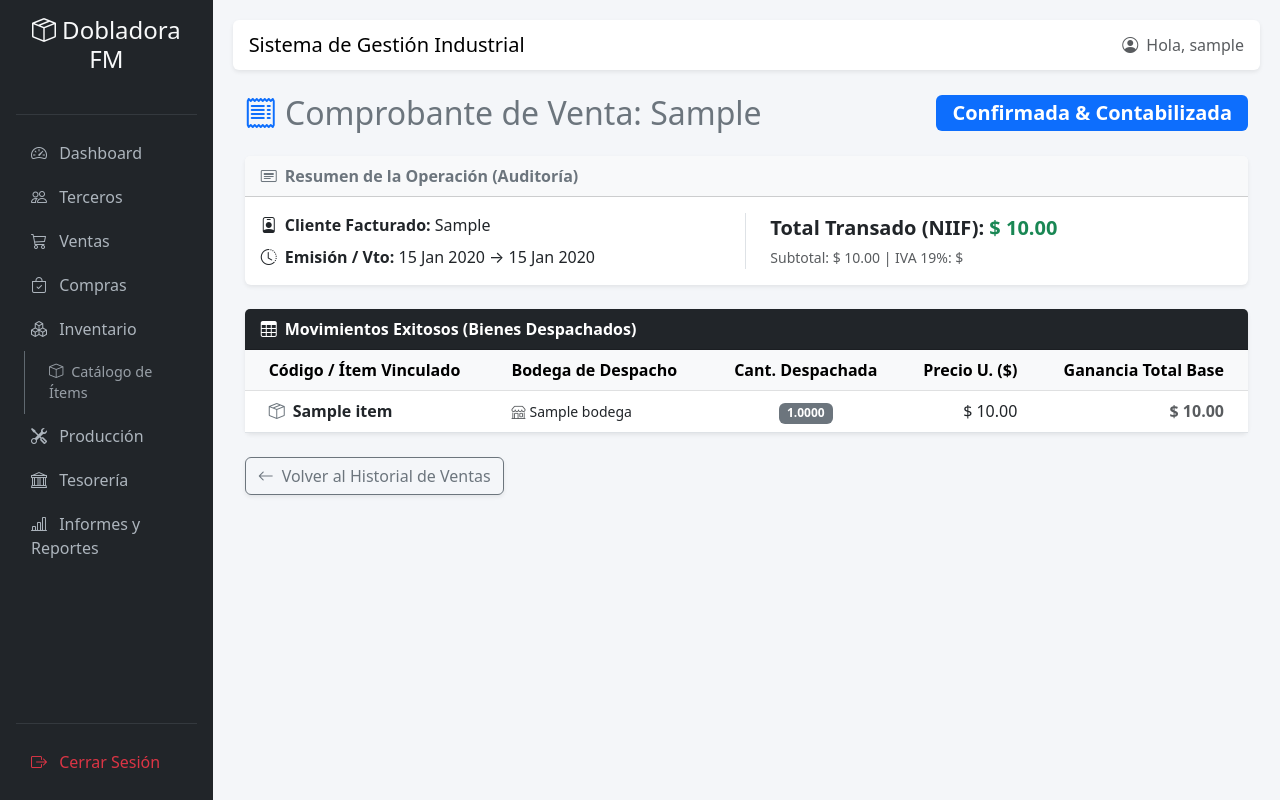
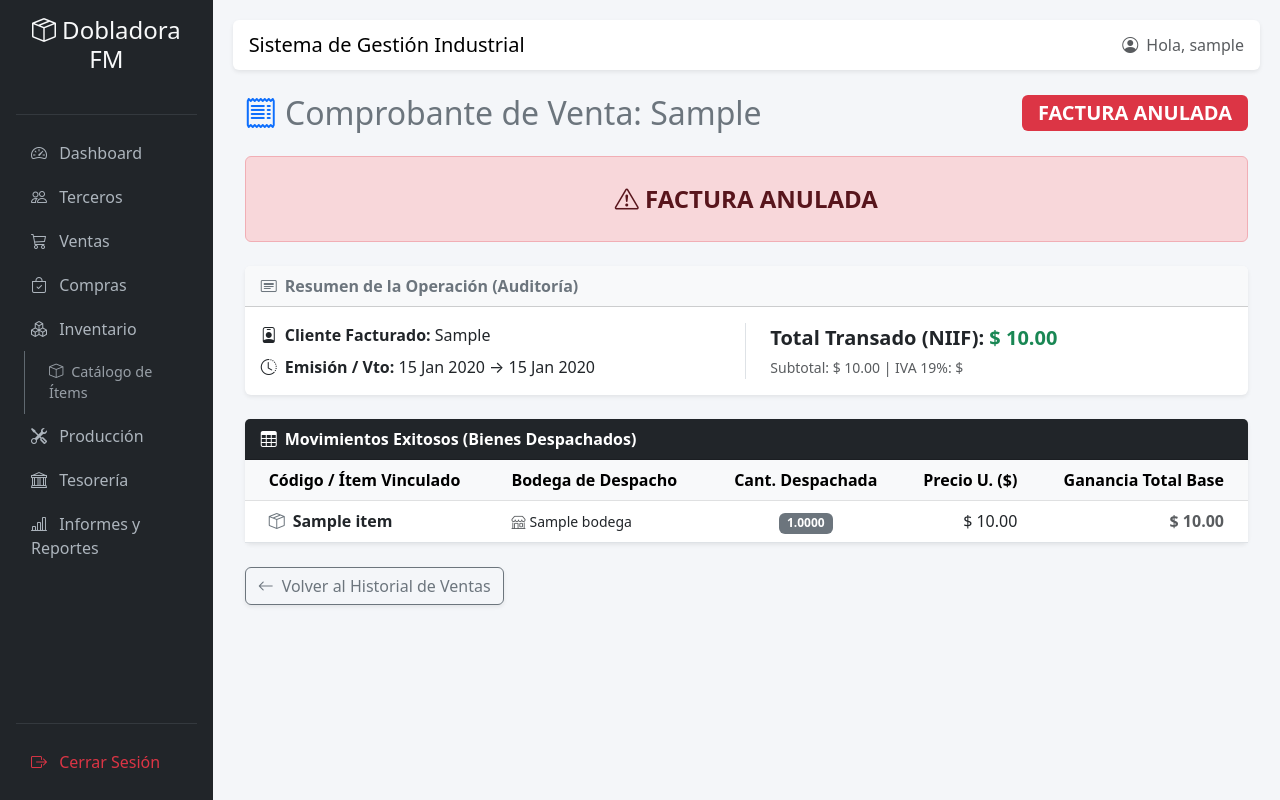
Before and after one commit to dobladora-fm-erp/core-erp, a Django app: page /ventas/1/ in a window 1280 px wide. Run offline with Django 5.2, Linux system fonts and the light colour scheme; a user stored in the database is signed in; tables that the repository leaves empty hold one stand-in row (values such as "Sample post"); some libraries are stand-ins or nearby versions.

Commit message:
Implemente un módulo de ventas con lógica para la creación de facturas, la deducción de existencias de inventario y la cancelación.

```diff
--- a/app/templates/ventas/detalle_venta.html
+++ b/app/templates/ventas/detalle_venta.html
@@ -5,10 +5,25 @@
         <h2 class="text-secondary m-0">
             <i class="bi bi-receipt text-primary"></i> Comprobante de Venta: {% if factura.numero_factura %}{{ factura.numero_factura }}{% else %}S/N{% endif %}
         </h2>
-        <span class="badge bg-primary fs-5 px-3 py-2">
-            Confirmada & Contabilizada
-        </span>
+        <div>
+            {% if factura.anulada %}
+            <span class="badge bg-danger fs-5 px-3 py-2">
+                FACTURA ANULADA
+            </span>
+            {% else %}
+            <span class="badge bg-primary fs-5 px-3 py-2 me-2">
+                Confirmada & Contabilizada
+            </span>
+            <button class="btn btn-danger" data-bs-toggle="modal" data-bs-target="#anularModal"><i class="bi bi-x-octagon"></i> Anular Factura</button>
+            {% endif %}
+        </div>
     </div>
+
+    {% if factura.anulada %}
+    <div class="alert alert-danger text-center fs-4 fw-bold py-4 mb-4">
+        <i class="bi bi-exclamation-triangle"></i> FACTURA ANULADA
+    </div>
+    {% endif %}
 
     <div class="card shadow-sm border-0 mb-4">
         <div class="card-header bg-light fw-bold text-secondary">
@@ -69,5 +84,28 @@
         <a href="{% url 'ventas_lista' %}" class="btn btn-outline-secondary shadow-sm"><i
                 class="bi bi-arrow-left me-2"></i>Volver al Historial de Ventas</a>
     </div>
+    <!-- Modal Anular -->
+    {% if not factura.anulada %}
+    <div class="modal fade" id="anularModal" tabindex="-1" aria-hidden="true">
+        <div class="modal-dialog">
+            <div class="modal-content">
+                <form method="POST" action="{% url 'venta_anular' factura.id %}">
+                    {% csrf_token %}
+                    <div class="modal-header bg-danger text-white">
+                        <h5 class="modal-title"><i class="bi bi-exclamation-triangle"></i> Anular Factura</h5>
+                        <button type="button" class="btn-close btn-close-white" data-bs-dismiss="modal" aria-label="Close"></button>
+                    </div>
+                    <div class="modal-body fs-5">
+                        Esta acción devolverá el stock a la bodega y cancelará la deuda. ¿Está completamente seguro?
+                    </div>
+                    <div class="modal-footer">
+                        <button type="button" class="btn btn-secondary" data-bs-dismiss="modal">Cancelar</button>
+                        <button type="submit" class="btn btn-danger">Sí, Anular Venta</button>
+                    </div>
+                </form>
+            </div>
+        </div>
+    </div>
+    {% endif %}
 </div>
 {% endblock %}
--- a/app/ventas/models.py
+++ b/app/ventas/models.py
@@ -15,6 +15,7 @@ class FacturaVenta(models.Model):
     ESTADO_CHOICES = [('Borrador', 'Borrador'), ('Confirmada', 'Confirmada'), ('Anulada', 'Anulada')]
     estado = models.CharField(max_length=20, choices=ESTADO_CHOICES, default='Borrador')
     procesada = models.BooleanField(default=False, editable=False)
+    anulada = models.BooleanField(default=False)
 
     def __str__(self):
         return f"Factura {self.numero_factura} - {self.cliente}"
--- a/app/ventas/urls.py
+++ b/app/ventas/urls.py
@@ -5,4 +5,5 @@ urlpatterns = [
     path('lista/', views.ventas_lista_view, name='ventas_lista'),
     path('nueva/', views.venta_crear_view, name='venta_crear'),
     path('<int:factura_id>/', views.venta_detalle_view, name='venta_detalle'),
+    path('<int:factura_id>/anular/', views.anular_venta_view, name='venta_anular'),
 ]
--- a/app/ventas/views.py
+++ b/app/ventas/views.py
@@ -105,3 +105,55 @@ def venta_detalle_view(request, factura_id):
         'factura': factura,
         'detalles': detalles
     })
+
+@login_required
+@transaction.atomic
+def anular_venta_view(request, factura_id):
+    factura = get_object_or_404(FacturaVenta, id=factura_id)
+
+    if request.method == 'POST':
+        if factura.anulada:
+            messages.error(request, 'La factura ya ha sido anulada previamente.')
+            return redirect('venta_detalle', factura_id=factura.id)
+
+        # Revisar si hay CuentaPorCobrar con PagosRecibidos
+        if hasattr(factura, 'cuentaporcobrar') and factura.cuentaporcobrar.pagorecibido_set.exists():
+            messages.error(request, 'No se puede anular la factura porque ya existen pagos registrados (dinero en banco).')
+            return redirect('venta_detalle', factura_id=factura.id)
+
+        # 1. Marcar como anulada
+        factura.anulada = True
+        factura.estado = 'Anulada'
+        factura.save()
+
+        # 2. Eliminar la CuentaPorCobrar
+        if hasattr(factura, 'cuentaporcobrar'):
+            factura.cuentaporcobrar.delete()
+
+        # 3. Devolver inventario y generar movimientos
+        for detalle in factura.detalles.all():
+            # Restaurar stock
+            inv_bodega, _ = InventarioBodega.objects.get_or_create(
+                item=detalle.item,
+                bodega=detalle.bodega_origen,
+                defaults={'cantidad_actual': 0}
+            )
+            inv_bodega.cantidad_actual += detalle.cantidad
+            inv_bodega.save()
+
+            # Movimiento KARDEX de anulación
+            MovimientoInventario.objects.create(
+                item=detalle.item,
+                bodega_origen=None,
+                bodega_destino=detalle.bodega_origen,
+                tipo_movimiento='Entrada',
+                cantidad=detalle.cantidad,
+                costo_unitario=detalle.item.costo_promedio,
+                concepto=f"Entrada por Anulación Factura {factura.numero_factura}",
+                usuario=request.user
+            )
+
+        messages.success(request, f'La factura {factura.numero_factura} fue anulada correctamente. Inventario devuelto y cartera cancelada.')
+        return redirect('ventas_lista')
+
+    return redirect('venta_detalle', factura_id=factura.id)
```
Also changed, not shown: app/ventas/migrations/0002_facturaventa_anulada.py (added).
